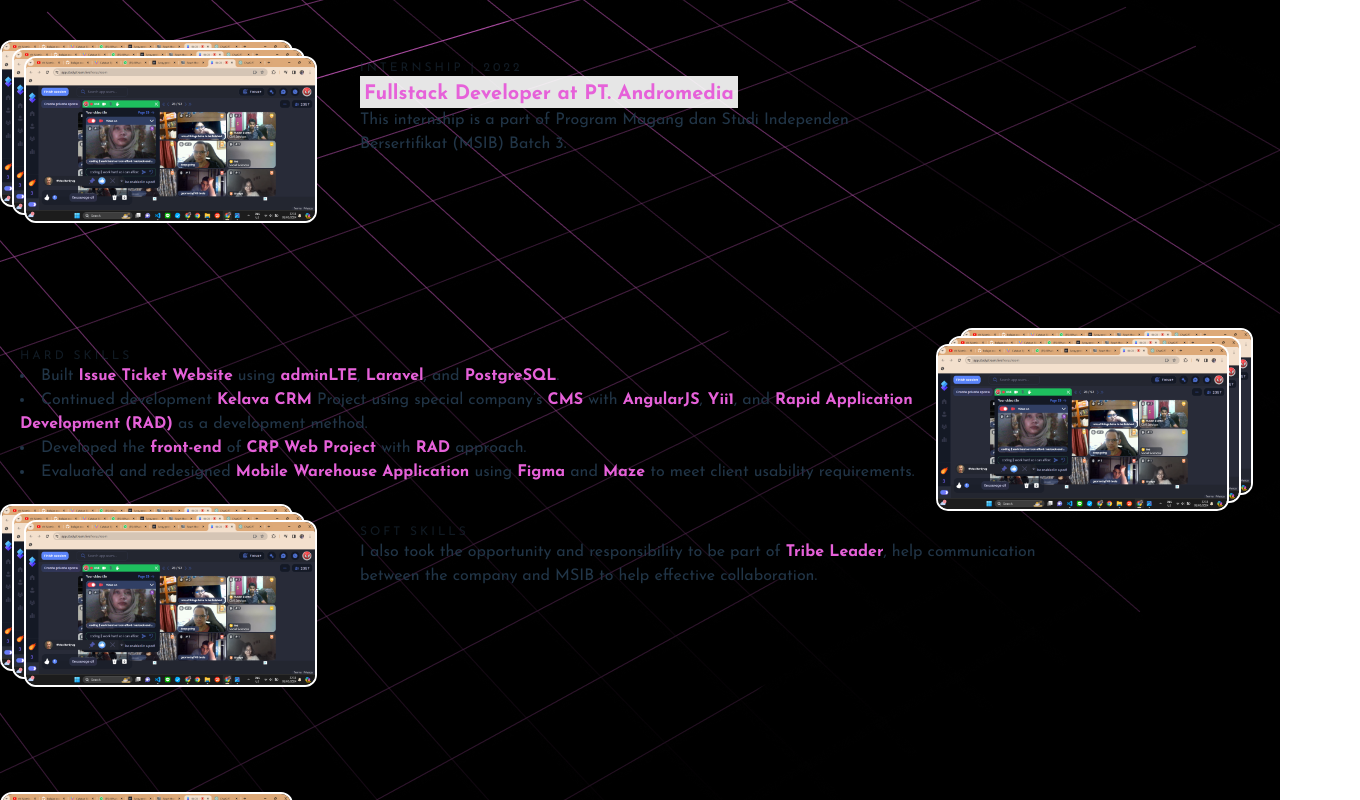
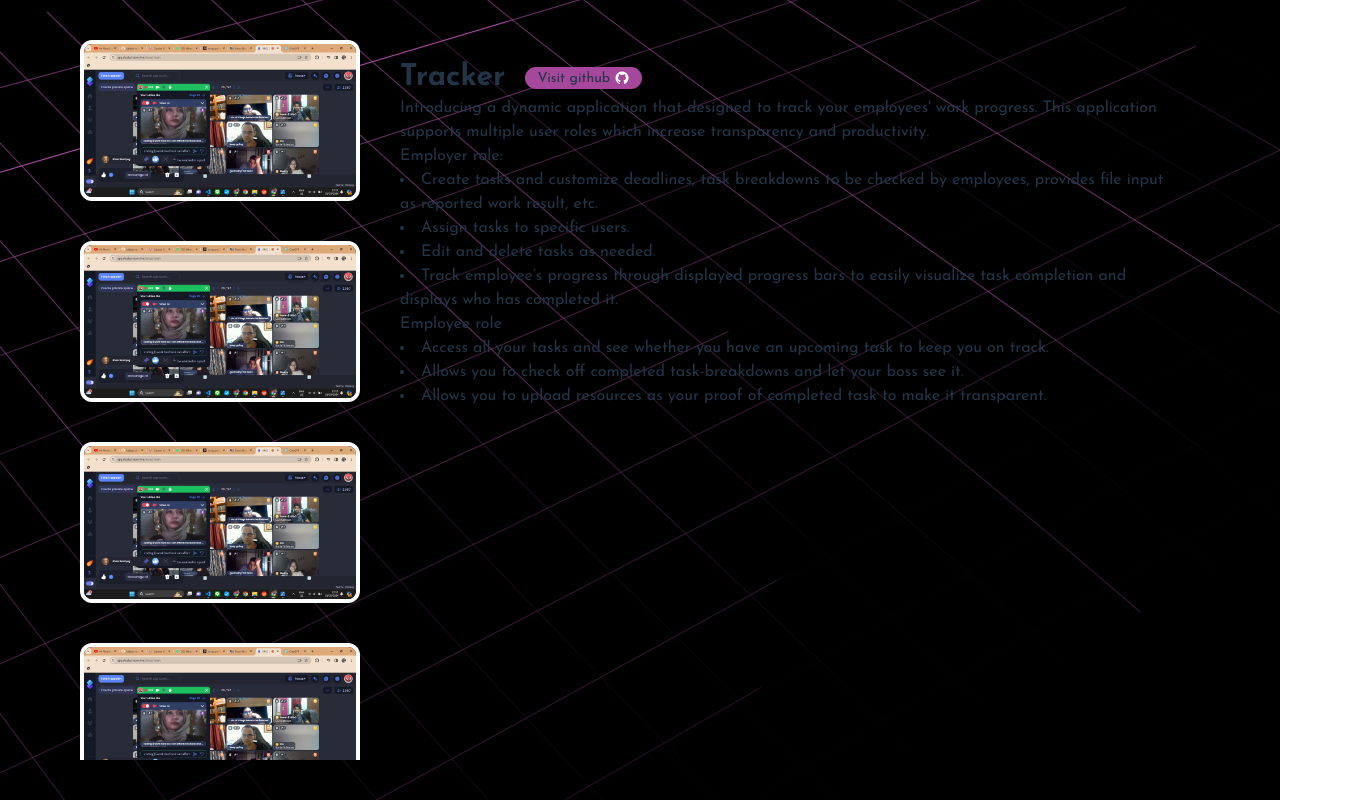
Before and after one commit to Millahh/portfolio-2024, a React (Vite) app: page / in a window 1280 px wide. Shown: the whole page, 1360 px wide, since content can reach past the window. Built offline with nearby package versions, Linux system fonts and the light colour scheme.

Commit message:
add projects section

```diff
--- a/src/App.jsx
+++ b/src/App.jsx
@@ -1,5 +1,5 @@
 import { BrowserRouter } from "react-router-dom";
-import { Intro, AutoLoad, About, FunFacts, Experiences } from "./components";
+import { Intro, AutoLoad, About, FunFacts, Experiences, Projects } from "./components";
 import { DiceIntro, Hobbies } from "./components/canvas";
 
 function App() {
@@ -11,7 +11,8 @@
       {/* <About/> */}
       {/* <FunFacts/> */}
       {/* <Hobbies/> */}
-      <Experiences />
+      {/* <Experiences /> */}
+      <Projects />
     </BrowserRouter>
   )
 }
--- a/src/components/Projects.jsx
+++ b/src/components/Projects.jsx
@@ -0,0 +1,44 @@
+/* eslint-disable no-undef */
+import { motion, AnimatePresence } from "framer-motion";
+import P from "./texts/Paragraph";
+import { Github } from "../assets";
+
+const Projects = () => {
+
+    return (
+        <>
+            <div className="projects py-10 px-20 min-w-full h-screen overflow-y-hidden flex flex-row">
+                <div className="basis-1/4 space-y-10 overflow-y-auto">
+                    <img src="./experiences/image.png" className="cover w-full border-4 border-white rounded-xl"/>
+                    <img src="./experiences/image.png" className="cover w-full border-4 border-white rounded-xl"/>
+                    <img src="./experiences/image.png" className="cover w-full border-4 border-white rounded-xl"/>
+                    <img src="./experiences/image.png" className="cover w-full border-4 border-white rounded-xl"/>
+                    <img src="./experiences/image.png" className="cover w-full border-4 border-white rounded-xl"/>
+                    <img src="./experiences/image.png" className="cover w-full border-4 border-white rounded-xl"/>
+                    <img src="./experiences/image.png" className="cover w-full border-4 border-white rounded-xl"/>
+                </div>
+                <div className="basis-3/4 p-5 pl-10 overflow-y-auto">
+                    <div className="flex">
+                        <p className="text-3xl font-bold mr-5">Tracker</p>
+                        <div className="github bg-secondary self-center px-3 text-md rounded-xl flex align-middle">
+                            <p className="text-sm inline align-middle pt-0.5">Visit github</p>
+                            <img src={Github} className=" w-4 h-4 ml-1 self-center align-middle"/>
+                        </div>
+                    </div>
+                    <p>Introducing a dynamic application that designed to track your employees' work progress. This application supports multiple user roles which increase transparency and productivity.</p>
+                    <p>Employer role:</p>
+                    <li>Create tasks and customize deadlines, task breakdowns to be checked by employees, provides file input as reported work result, etc.</li>
+                    <li>Assign tasks to specific users.</li>
+                    <li>Edit and delete tasks as needed.</li>
+                    <li>Track employee’s progress through displayed progress bars to easily visualize task completion and displays who has completed it.</li>
+                    <p>Employee role</p>
+                    <li>Access all your tasks and see whether you have an upcoming task to keep you on track.</li>
+                    <li>Allows you to check off completed task-breakdowns and let your boss see it.</li>
+                    <li>Allows you to upload resources as your proof of completed task to make it transparent.</li>
+                </div>
+            </div>
+        </>
+    )
+}
+
+export default Projects
--- a/src/components/index.js
+++ b/src/components/index.js
@@ -4,5 +4,6 @@
 import FunFacts from "./FunFacts";
 import Navbar from "./Navbar";
 import Experiences from "./Experiences";
+import Projects from "./Projects";
 
-export { Intro, AutoLoad, About, FunFacts, Navbar, Experiences };
+export { Intro, AutoLoad, About, FunFacts, Navbar, Experiences, Projects };
--- a/src/index.css
+++ b/src/index.css
@@ -1,6 +1,13 @@
 @tailwind base;
 @tailwind components;
 @tailwind utilities;
+* {
+  margin: 0;
+  padding: 0;
+  margin-block-start: 0;
+  margin-block-end: 0;
+}
+
 :root {
   font-family: "Inter", sans-serif;
   line-height: 1.5;
@@ -15,7 +22,7 @@
   -webkit-font-smoothing: antialiased;
   -moz-osx-font-smoothing: grayscale;
 }
-.experiences p, .experiences li{
+.experiences p, .experiences li, .projects p, .projects li{
   font-family: "Josefin Sans", sans-serif;
 }
 div::-webkit-scrollbar-track {
--- a/tailwind.config.js
+++ b/tailwind.config.js
@@ -9,7 +9,7 @@
     extend: {
       colors: {
         primary: "#E661D9",
-        secondary: "#aaa6c3",
+        secondary: "#A5489C",
         tertiary: "#151030",
         "black-100": "#100d25",
         "black-200": "#090325",
```
